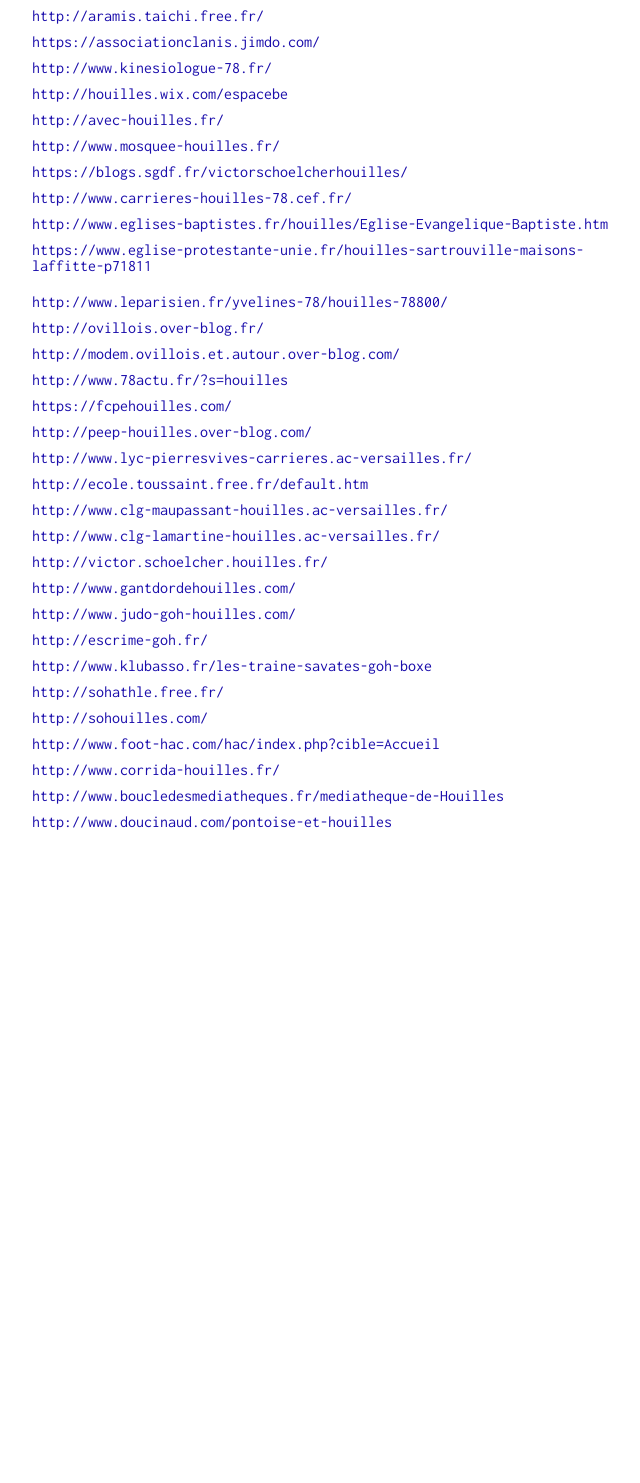
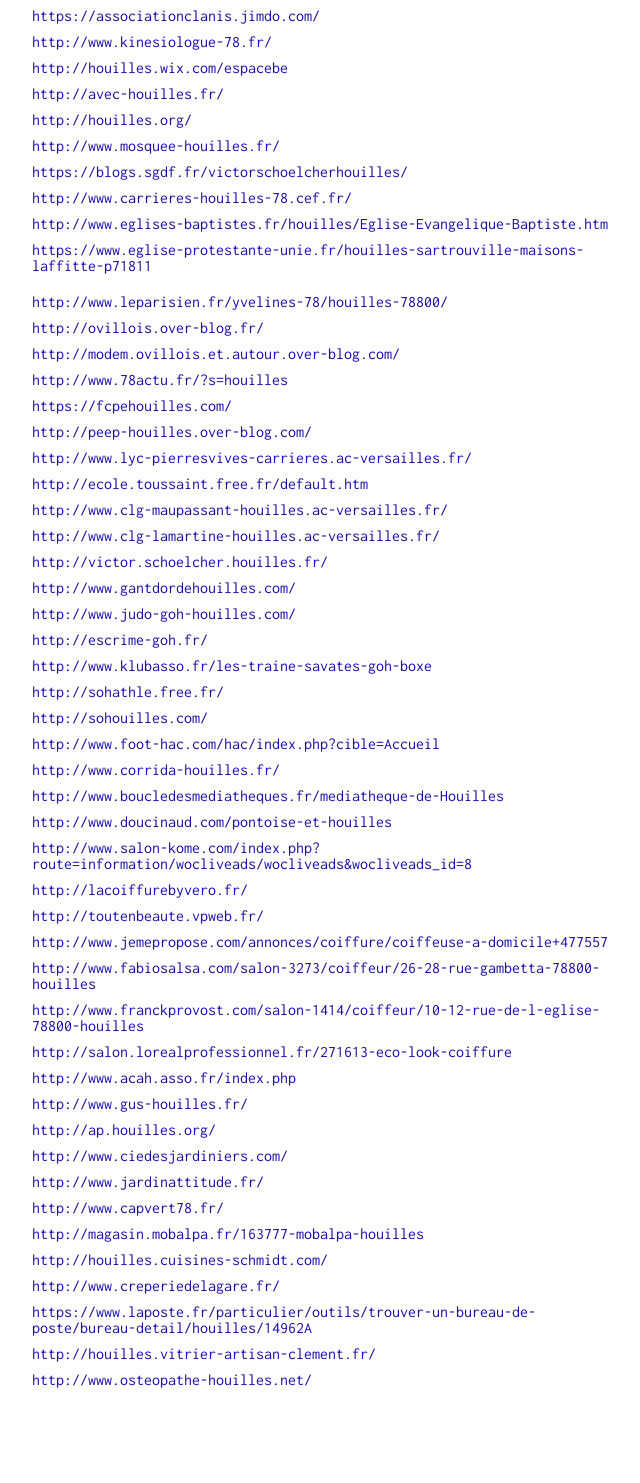
Before and after one commit to houilles/annuaire-sites-internet, a Jekyll site: the page built from index.html, in a window 1280 px wide. Shown: the part 446-1929 px from the top of the page, without its empty margins (318-958 px from the left). Built offline with Jekyll 4.4.1, drawn with Linux system fonts in a browser that asks for light colours; before the commit the page ends 1371 px from its top, so only the background shows below that; some of the changed text lies outside the part shown.

Commit message:
Update links.yml

```diff
--- a/_data/links.yml
+++ b/_data/links.yml
@@ -1,9 +1,10 @@
-- url: http://www.gus-houilles.fr/
+
 - url: http://aramis.taichi.free.fr/
 - url: https://associationclanis.jimdo.com/
 - url: http://www.kinesiologue-78.fr/
 - url: http://houilles.wix.com/espacebe
 - url: http://avec-houilles.fr/
+- url: http://houilles.org/
 
 #religion
 - url: http://www.mosquee-houilles.fr/
@@ -47,3 +48,42 @@
 
 #avocats
 - url: http://www.doucinaud.com/pontoise-et-houilles
+
+#bien être
+- url: http://www.salon-kome.com/index.php?route=information/wocliveads/wocliveads&wocliveads_id=8
+
+#coiffeurs
+- url: http://lacoiffurebyvero.fr/
+- url: http://toutenbeaute.vpweb.fr/
+- url: http://www.jemepropose.com/annonces/coiffure/coiffeuse-a-domicile+477557
+- url: http://www.fabiosalsa.com/salon-3273/coiffeur/26-28-rue-gambetta-78800-houilles
+- url: http://www.franckprovost.com/salon-1414/coiffeur/10-12-rue-de-l-eglise-78800-houilles
+- url: http://salon.lorealprofessionnel.fr/271613-eco-look-coiffure
+
+#associations
+- url: http://www.acah.asso.fr/index.php
+- url: http://www.gus-houilles.fr/
+- url: http://ap.houilles.org/
+
+
+#jardin
+- url: http://www.ciedesjardiniers.com/
+- url: http://www.jardinattitude.fr/
+- url: http://www.capvert78.fr/
+
+#cuisine
+- url: http://magasin.mobalpa.fr/163777-mobalpa-houilles
+- url: http://houilles.cuisines-schmidt.com/
+
+#restaurants
+- url: http://www.creperiedelagare.fr/
+
+
+#la poste
+- url: https://www.laposte.fr/particulier/outils/trouver-un-bureau-de-poste/bureau-detail/houilles/14962A
+
+#vitrier
+- url: http://houilles.vitrier-artisan-clement.fr/
+
+#osteopathe
+- url: http://www.osteopathe-houilles.net/
```
